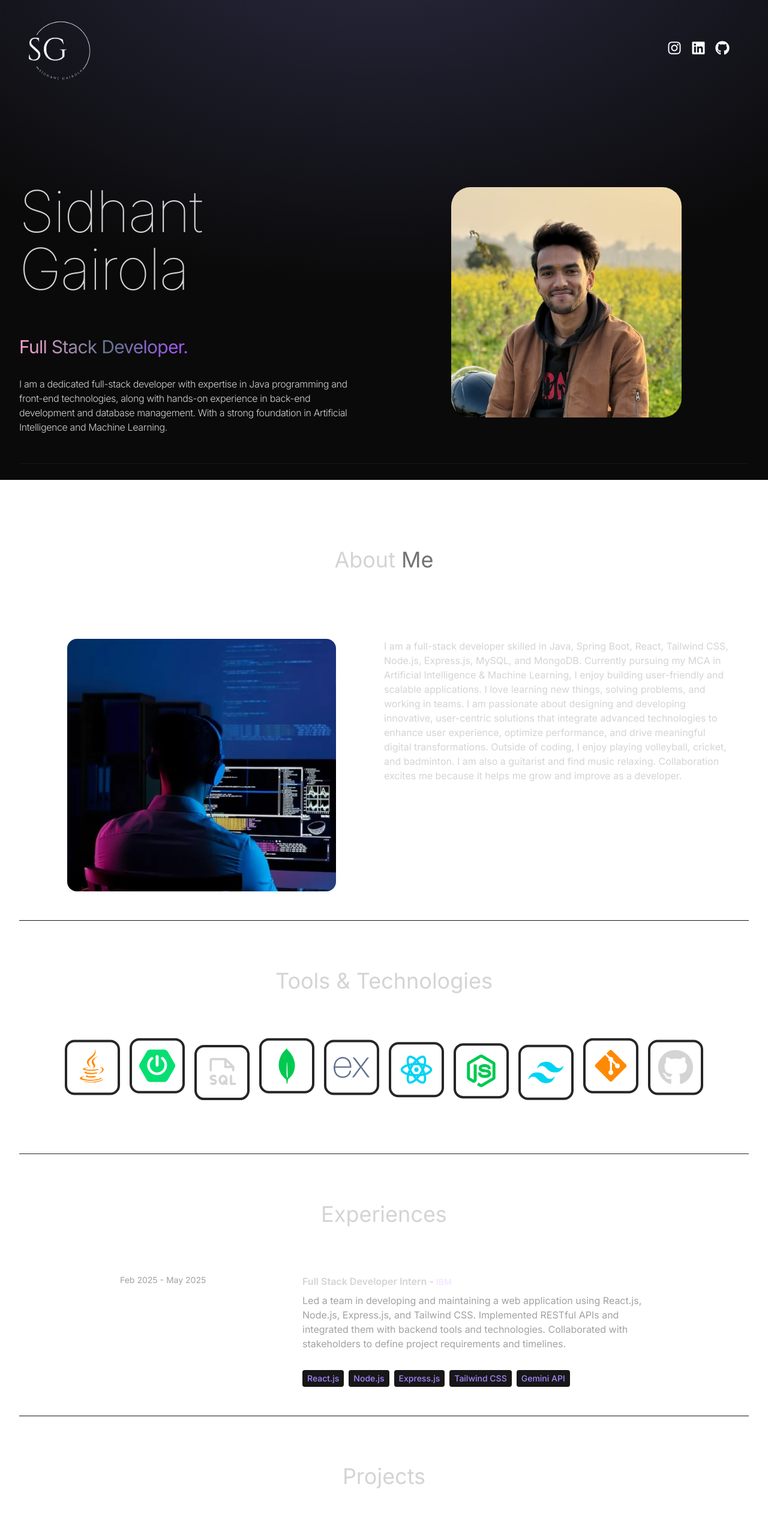
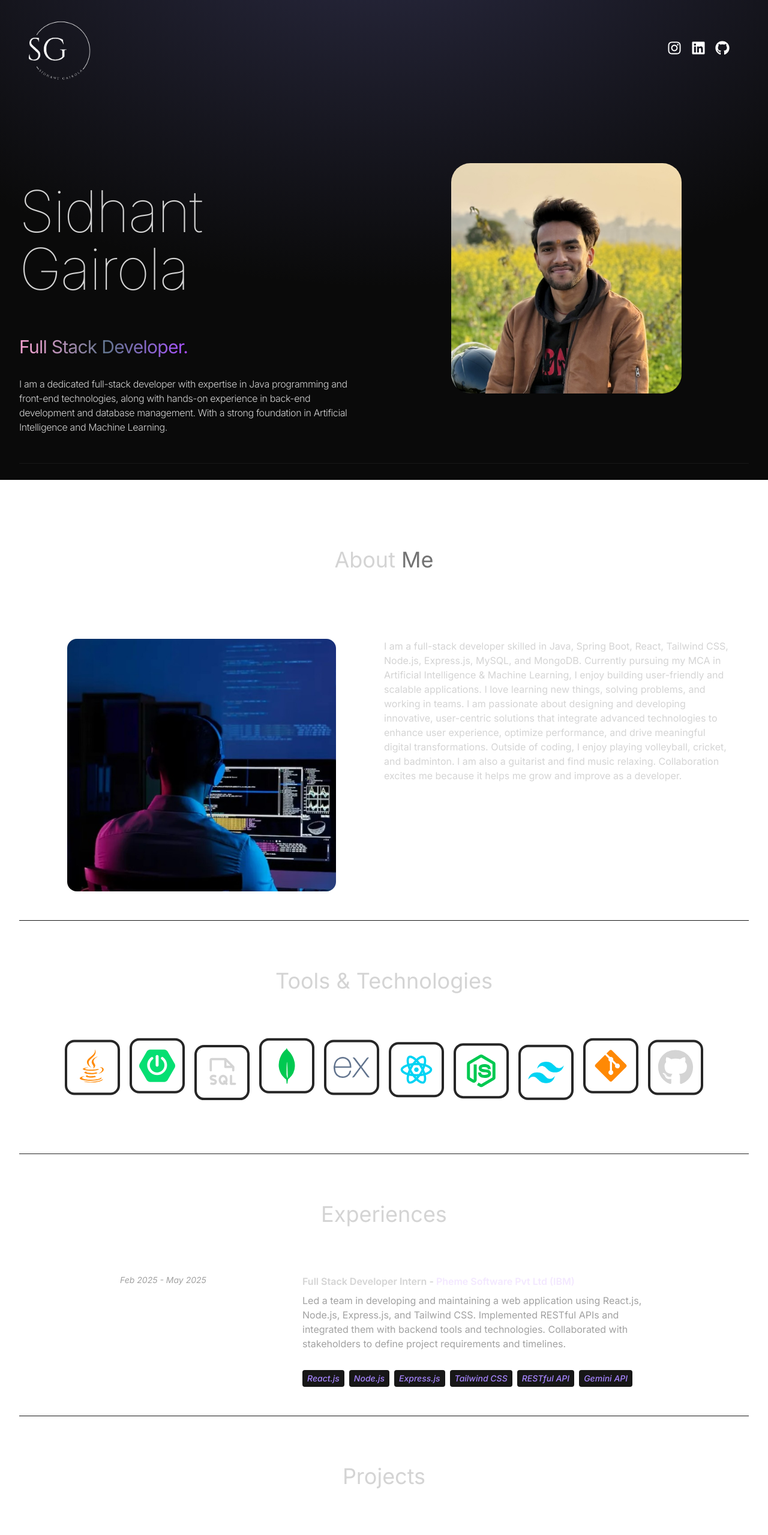
Before and after one commit to sidhant-gairola/portfolio, a React (Vite) app: page / in a window 1280 px wide. Shown: the top 2559 px of the page at 60% size. Built offline with nearby package versions, Linux system fonts and the light colour scheme.

Commit message:
minor UI changes

```diff
--- a/src/components/Certifications.jsx
+++ b/src/components/Certifications.jsx
@@ -41,8 +41,8 @@ const Certifications = () => {
                 <Carousel
                     responsive={responsive}
                     showDots={true}
-                    infinite={true}
-                    arrows={false}
+                    infinite={false}
+                    arrows={true}
                     keyBoardControl={true}
                     dotListClass="custom-dot-list-style mt-6"
                     itemClass="px-4"
@@ -63,7 +63,7 @@ const Certifications = () => {
                                     {certificate.title}{" "}
                                     <span className="text-sm font-normal text-purple-100">- {certificate.issuer}</span>
                                 </h6>
-                                <p className="text-sm text-neutral-400 mb-2">
+                                <p className="text-sm italic text-neutral-400 mb-2">
                                     Issued on: {certificate.issuedDate}
                                 </p>
                                 <p className="text-neutral-400 text-sm mb-4 line-clamp-4">
--- a/src/components/Experience.jsx
+++ b/src/components/Experience.jsx
@@ -18,21 +18,21 @@ const Experience = () => {
                                 initial={{ opacity: 0, x: -100 }}
                                 transition={{ duration: 1 }}
                                 className="w-full lg:w-1/4">
-                                <p className="mb-2 text-sm text-neutral-400">{experience.year}</p>
+                                <p className="mb-2 italic text-sm text-neutral-400">{experience.year}</p>
                             </motion.div>
                             <motion.div
                                 whileInView={{ opacity: 1, x: 0 }}
                                 initial={{ opacity: 0, x: 100 }}
                                 transition={{ duration: 1 }}
                                 className="flex flex-wrap w-full max-w-xl lg:w-3/4">
-                                <h6 className="mb-2 font-semibold">
+                                <h6 className="font-semibold mb-2">
                                     {experience.role} - {" "}
-                                    <span className="text-sm text-purple-100">{experience.company}</span>
+                                    <span className="text-purple-100">{experience.company}</span>
                                 </h6>
                                 <p className="mb-4 text-neutral-400">{experience.description}</p>
                                 {experience.technologies.map((tech, index) => {
                                     return (
-                                        <span key={index} className="mr-2 mt-4 rounded bg-neutral-900 px-2 py-1 text-sm font-medium text-violet-400">{tech}</span>)
+                                        <span key={index} className="mr-2 mt-4 rounded bg-neutral-900 px-2 py-1 text-sm font-medium text-violet-400 italic">{tech}</span>)
                                 })}
                             </motion.div>
                         </div>
--- a/src/components/GoToTopButton.jsx
+++ b/src/components/GoToTopButton.jsx
@@ -36,7 +36,7 @@ const GoToTopButton = () => {
             {isVisible && (
                 <motion.button
                     onClick={scrollToTop}
-                    className="fixed bottom-6 right-6 p-4 bg-blue-600 text-white rounded-full shadow-lg z-50 hover:bg-blue-700 focus:outline-none focus:ring-2 focus:ring-blue-500 focus:ring-opacity-75 transition-colors duration-200"
+                    className="fixed bottom-10 right-6 p-4 bg-blue-600 text-white rounded-full shadow-lg z-50 hover:bg-white hover:text-blue-600 transition-colors duration-150"
                     initial={{ opacity: 0, y: 50 }} // Start hidden and slightly below
                     animate={{ opacity: 1, y: 0 }}   // Fade in and slide up
                     exit={{ opacity: 0, y: 50 }}     // Fade out and slide down
--- a/src/components/Hero.jsx
+++ b/src/components/Hero.jsx
@@ -43,7 +43,7 @@ const Hero = () => {
                             initial={{ x: 100, opacity: 0 }}
                             animate={{ x: 0, opacity: 1 }}
                             transition={{ duration: 0.5 }}
-                            src={profilePic} alt='Sidhant Gairlola' className='rounded-4xl mt-10 w-sm hover:scale-105 duration-500'>
+                            src={profilePic} alt='Sidhant Gairola' className='rounded-4xl w-sm hover:scale-102 duration-300'>
                         </motion.img>
                     </div>
                 </div>
--- a/src/components/Projects.jsx
+++ b/src/components/Projects.jsx
@@ -39,7 +39,8 @@ const Projects = () => {
                     responsive={responsive}
                     showDots={true}
                     keyBoardControl={true}
-                    arrows={false}
+                    infinite={false}
+                    arrows={true}
                     dotListClass="custom-dot-list-style mt-6"
                     itemClass="px-4">
                     {PROJECTS.map((project, index) => (
@@ -65,7 +66,7 @@ const Projects = () => {
                                     {project.technologies.map((tech, techIndex) => (
                                         <span
                                             key={techIndex}
-                                            className="text-purple-400 text-xs font-medium bg-neutral-900 px-2 py-1 rounded"
+                                            className="text-purple-400 text-xs italic font-medium bg-neutral-900 px-2 py-1 rounded"
                                         >
                                             {tech}
                                         </span>
--- a/src/constants/index.js
+++ b/src/constants/index.js
@@ -20,9 +20,9 @@ export const EXPERIENCES = [
   {
     year: "Feb 2025 - May 2025",
     role: "Full Stack Developer Intern",
-    company: "IBM",
+    company: "Pheme Software Pvt Ltd (IBM)",
     description: `Led a team in developing and maintaining a web application using React.js, Node.js, Express.js, and Tailwind CSS. Implemented RESTful APIs and integrated them with backend tools and technologies. Collaborated with stakeholders to define project requirements and timelines.`,
-    technologies: ["React.js", "Node.js", "Express.js", "Tailwind CSS", "Gemini API"],
+    technologies: ["React.js", "Node.js", "Express.js", "Tailwind CSS", "RESTful API", "Gemini API"],
   },
 ];
 
```
